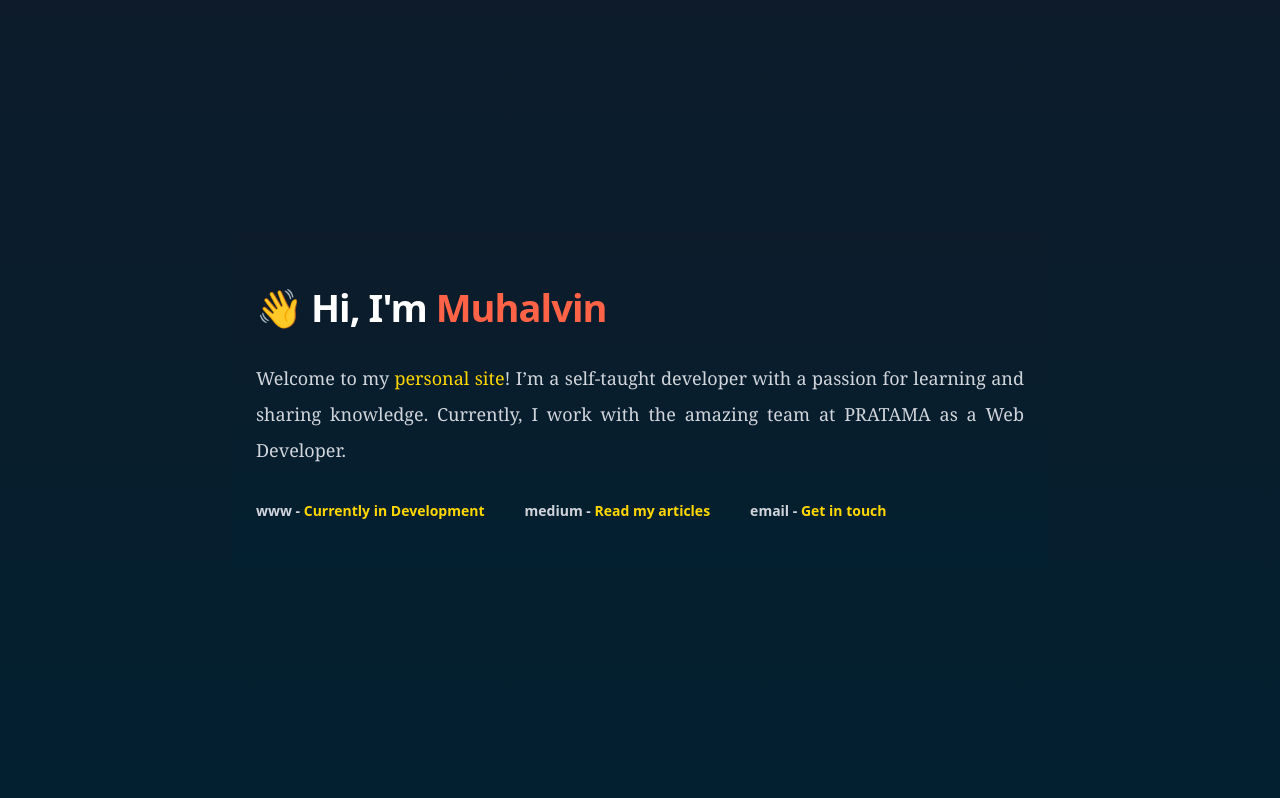
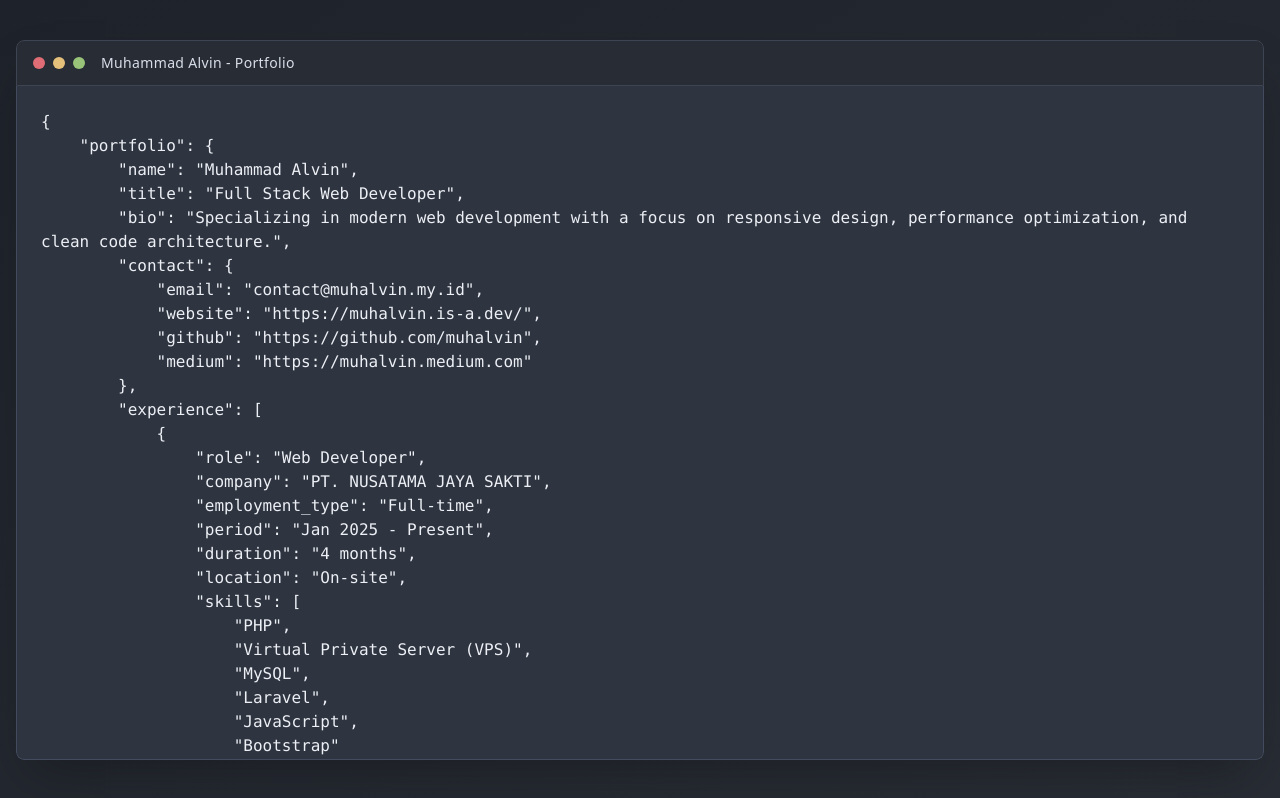
Before and after one commit to muhalvin/muhalvin.github.io, an Astro site: page / in a window 1280 px wide. Built offline with nearby package versions, Linux system fonts and the light colour scheme; Astro itself is replaced by a stand-in of ours.

Commit message:
fix layout

```diff
--- a/package.json
+++ b/package.json
@@ -10,11 +10,11 @@
     "astro": "astro"
   },
   "dependencies": {
-    "@astrojs/tailwind": "^5.1.4",
-    "@astrojs/vercel": "^8.0.1",
+    "@astrojs/tailwind": "^6.0.2",
+    "@astrojs/vercel": "^8.0.4",
     "@vercel/analytics": "^1.3.1",
     "@vercel/speed-insights": "^1.0.12",
-    "astro": "^5.1.2",
+    "astro": "^5.6.0",
     "tailwindcss": "^3.4.17"
   }
 }
--- /dev/null
+++ b/src/data/portfolio.json
@@ -0,0 +1,176 @@
+{
+    "portfolio": {
+        "name": "Muhammad Alvin",
+        "title": "Full Stack Web Developer",
+        "bio": "Specializing in modern web development with a focus on responsive design, performance optimization, and clean code architecture.",
+        "contact": {
+            "email": "contact@muhalvin.my.id",
+            "website": "https://muhalvin.is-a.dev/",
+            "github": "https://github.com/muhalvin",
+            "medium": "https://muhalvin.medium.com"
+        },
+        "experience": [
+            {
+                "role": "Web Developer",
+                "company": "PT. NUSATAMA JAYA SAKTI",
+                "employment_type": "Full-time",
+                "period": "Jan 2025 - Present",
+                "duration": "4 months",
+                "location": "On-site",
+                "skills": [
+                    "PHP",
+                    "Virtual Private Server (VPS)",
+                    "MySQL",
+                    "Laravel",
+                    "JavaScript",
+                    "Bootstrap"
+                ],
+                "achievements": [
+                    "Developed and maintained enterprise web applications using Laravel",
+                    "Configured and optimized VPS environments for web hosting",
+                    "Implemented responsive UI designs with Bootstrap",
+                    "Collaborated with cross-functional teams on system integrations"
+                ]
+            },
+            {
+                "role": "Junior Web Developer",
+                "company": "CV. PRATAMA COMPUTECH",
+                "employment_type": "Full-time",
+                "period": "Dec 2023 - Dec 2024",
+                "duration": "1 year 1 month",
+                "location": "On-site",
+                "skills": [
+                    "Git",
+                    "PHP",
+                    "CodeIgniter",
+                    "jQuery",
+                    "AJAX",
+                    "MySQL"
+                ],
+                "achievements": [
+                    "Built and deployed 5+ custom web applications using CodeIgniter",
+                    "Implemented version control workflows using Git",
+                    "Developed RESTful APIs for mobile application integrations",
+                    "Optimized database queries, improving system performance by 30%"
+                ]
+            }
+        ],
+        "education": {
+            "degree": "Bachelor's Degree in Computer Information Systems",
+            "university": "Universitas Pesantren Tinggi Darul Ulum",
+            "period": "Jul 2019 - Sep 2023",
+            "duration": "4 years",
+            "grade": "GPA: 3.73",
+            "courses": [
+                "Web Development Fundamentals",
+                "Database Systems",
+                "Information Systems Design",
+                "Object-Oriented Programming"
+            ],
+            "achievements": [
+                "Graduated with honors (Cum Laude)",
+                "Final project focused on web application development"
+            ]
+        },
+        "projects": [
+            {
+                "title": "CAMPUS ACADEMIC INFORMATION SYSTEM",
+                "period": "Jul 2024 - Present",
+                "client": "-",
+                "description": "An academic information system designed to support academic data and administrative management.",
+                "role": "Full Stack Developer",
+                "technologies": [
+                    "PHP",
+                    "Virtual Private Server (VPS)",
+                    "Docker",
+                    "MySQL",
+                    "API Development"
+                ],
+                "features": [
+                    "Student data management",
+                    "Academic scheduling",
+                    "Grade reporting system",
+                    "Administrative dashboard"
+                ]
+            },
+            {
+                "title": "Point Of Sales",
+                "period": "Feb 2024 - Dec 2024",
+                "client": "-",
+                "description": "A web-based point-of-sale application.",
+                "role": "Backend Developer",
+                "technologies": [
+                    "Laravel",
+                    "MySQL",
+                    "Bootstrap",
+                    "Tailwind CSS",
+                    "jQuery"
+                ],
+                "features": [
+                    "Sales transaction processing",
+                    "Inventory management",
+                    "Reporting system",
+                    "Multi-user access control"
+                ]
+            }
+        ],
+        "technical_skills": {
+            "backend": {
+                "languages": [
+                    "PHP",
+                    "Node.js"
+                ],
+                "frameworks": [
+                    "Laravel",
+                    "CodeIgniter",
+                    "Express"
+                ],
+                "databases": [
+                    "MySQL",
+                    "MongoDB",
+                    "PostgreSQL"
+                ],
+                "authentication": [
+                    "JWT",
+                    "OAuth",
+                    "Session-based"
+                ]
+            },
+            "frontend": {
+                "languages": [
+                    "JavaScript",
+                    "HTML5",
+                    "CSS3"
+                ],
+                "frameworks": [
+                    "Bootstrap",
+                    "Tailwind CSS",
+                    "jQuery"
+                ],
+                "tools": [
+                    "Webpack",
+                    "Vite"
+                ]
+            },
+            "devops": {
+                "cloud": [
+                    "Vercel",
+                    "Netlify"
+                ],
+                "containers": [
+                    "Docker"
+                ],
+                "ci_cd": [
+                    "GitHub Actions",
+                    "GitLab CI/CD"
+                ]
+            },
+            "other": [
+                "Git",
+                "Postman",
+                "Termius",
+                "cPanel"
+            ]
+        }
+    }
+}
--- a/src/layouts/Layout.astro
+++ b/src/layouts/Layout.astro
@@ -18,16 +18,6 @@ import '../styles/tailwinds.css';
 		<title>{title}</title>
 
   		<link href="https://fonts.googleapis.com/css2?family=JetBrains+Mono:wght@400;600&display=swap" rel="stylesheet">
-
-		<!-- Google tag (gtag.js) -->
-		<script async src="https://www.googletagmanager.com/gtag/js?id=G-W3Z8YVXZW3"></script>
-		<script>
-		  	window.dataLayer = window.dataLayer || [];
-		  	function gtag(){dataLayer.push(arguments);}
-		  	gtag('js', new Date());
-
-		  	gtag('config', 'G-W3Z8YVXZW3');
-		</script>
 	</head>
 	<body>
 		<slot />
--- a/src/pages/index.astro
+++ b/src/pages/index.astro
@@ -1,32 +1,64 @@
 ---
-import Layout from '../layouts/Layout.astro';
+import Layout from "../layouts/Layout.astro";
+import portfolio from "../data/portfolio.json";
 ---
 
-<Layout title="Muhalvin | Web Developer">
-    <div class="flex flex-col justify-center items-center min-h-screen bg-gradient-to-b from-[#0D1B2A] to-[#032030] text-white px-6 lg:px-24">
-        <!-- Konten Utama -->
-        <div class="relative z-10 bg-gradient-to-b from-[#0D1B2A] to-[#032030] px-6 py-12 rounded-lg max-w-4xl text-left">
-            <h1 class="text-[30px] md:text-[38px] font-semibold mb-6 tracking-tight text-white font-['JetBrains Mono']">
-                👋 Hi, I'm <span class="text-[#FF6347]">Muhalvin</span>
-            </h1>
+<Layout title="Muhammad Alvin | Web Developer">
+    <div class="flex flex-col justify-center items-center min-h-screen bg-gradient-to-br from-[#1E222A] to-[#282C34] p-4">
+        <div class="relative w-full max-w-[1380px] h-[90vh] max-h-[800px] flex flex-col shadow-2xl rounded-lg overflow-hidden">
 
-            <p class="text-[18px] md:text-[18px] text-gray-300 mb-8 text-justify leading-loose max-w-3xl font-serif">
-                Welcome to my <span class="text-[#FFD700]">personal site</span>!
-                I’m a self-taught developer with a passion for learning and sharing knowledge.
-                Currently, I work with the amazing team at PRATAMA as a Web Developer.
-            </p>
+            <div class="flex items-center bg-[#282C34] px-4 py-3 rounded-t-lg border border-[#3E4451] shadow-md">
+                <div class="flex space-x-2 mr-4">
+                    <div class="w-3 h-3 rounded-full bg-[#E06C75]"></div>
+                    <div class="w-3 h-3 rounded-full bg-[#E5C07B]"></div>
+                    <div class="w-3 h-3 rounded-full bg-[#98C379]"></div>
+                </div>
+                <span class="text-[#D8DEE9] text-sm font-medium tracking-wide">Muhammad Alvin - Portfolio</span>
+            </div>
 
-            <div class="flex flex-col md:flex-row gap-10 mt-8 text-justify">
-                <a href="https://muhalvin.my.id" target="_blank" class="text-[14px] font-semibold hover:underline text-gray-300 hover:text-[#FFD700] font-['JetBrains Mono']">
-                    www - <span class="text-[#FFD700]">Currently in Development</span>
-                </a>
-                <a href="https://muhalvin.medium.com" target="_blank" class="text-[14px] font-semibold hover:underline text-gray-300 hover:text-[#FFD700] font-['JetBrains Mono']">
-                    medium - <span class="text-[#FFD700]">Read my articles</span>
-                </a>
-                <a href="mailto:contact@muhalvin.my.id" target="_blank" class="text-[14px] font-semibold hover:underline text-gray-300 hover:text-[#FFD700] font-['JetBrains Mono']">
-                    email - <span class="text-[#FFD700]">Get in touch</span>
-                </a>
+            <div id="portfolio-container" class="flex-1 overflow-hidden bg-[#2E3440] rounded-b-lg border border-[#434C5E] border-t-0 shadow-xl group">
+                <pre id="portfolio-text" class="h-full p-6 text-[#ECEFF4] text-sm md:text-base font-mono whitespace-pre-wrap break-words overflow-x-hidden scrollbar-thin scrollbar-track-[#2E3440] scrollbar-thumb-[#4C566A] transition-all duration-300 opacity-0 animate-fade-in">
+{JSON.stringify(portfolio, null, 4)}
+                </pre>
             </div>
         </div>
     </div>
+
+    <style is:global>
+        .scrollbar-thin::-webkit-scrollbar {
+            width: 8px;
+            height: 8px;
+        }
+        .scrollbar-thin::-webkit-scrollbar-track {
+            background: transparent;
+            border-radius: 4px;
+        }
+        .scrollbar-thin::-webkit-scrollbar-thumb {
+            border-radius: 4px;
+            background-color: #4C566A;
+            transition: background-color 0.3s ease;
+        }
+        .scrollbar-thin:hover::-webkit-scrollbar-thumb {
+            background-color: #5E81AC;
+        }
+
+        pre {
+            white-space: pre-wrap;
+            word-wrap: break-word;
+        }
+
+        @keyframes fadeIn {
+            from {
+                opacity: 0;
+                transform: translateY(-10px);
+            }
+            to {
+                opacity: 1;
+                transform: translateY(0);
+            }
+        }
+        .animate-fade-in {
+            animation: fadeIn 0.6s ease-in-out forwards;
+        }
+    </style>
 </Layout>
```
Also changed, not shown: README.md, 1 other file.
